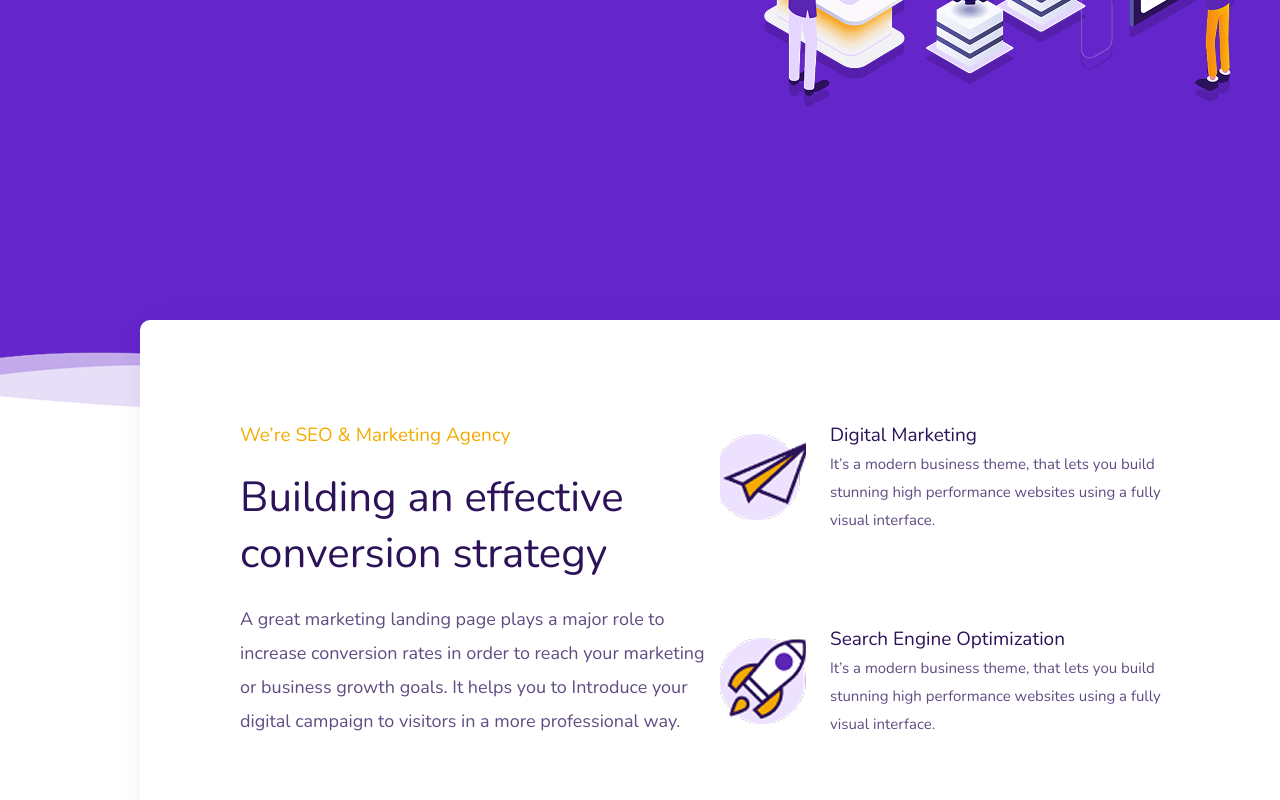
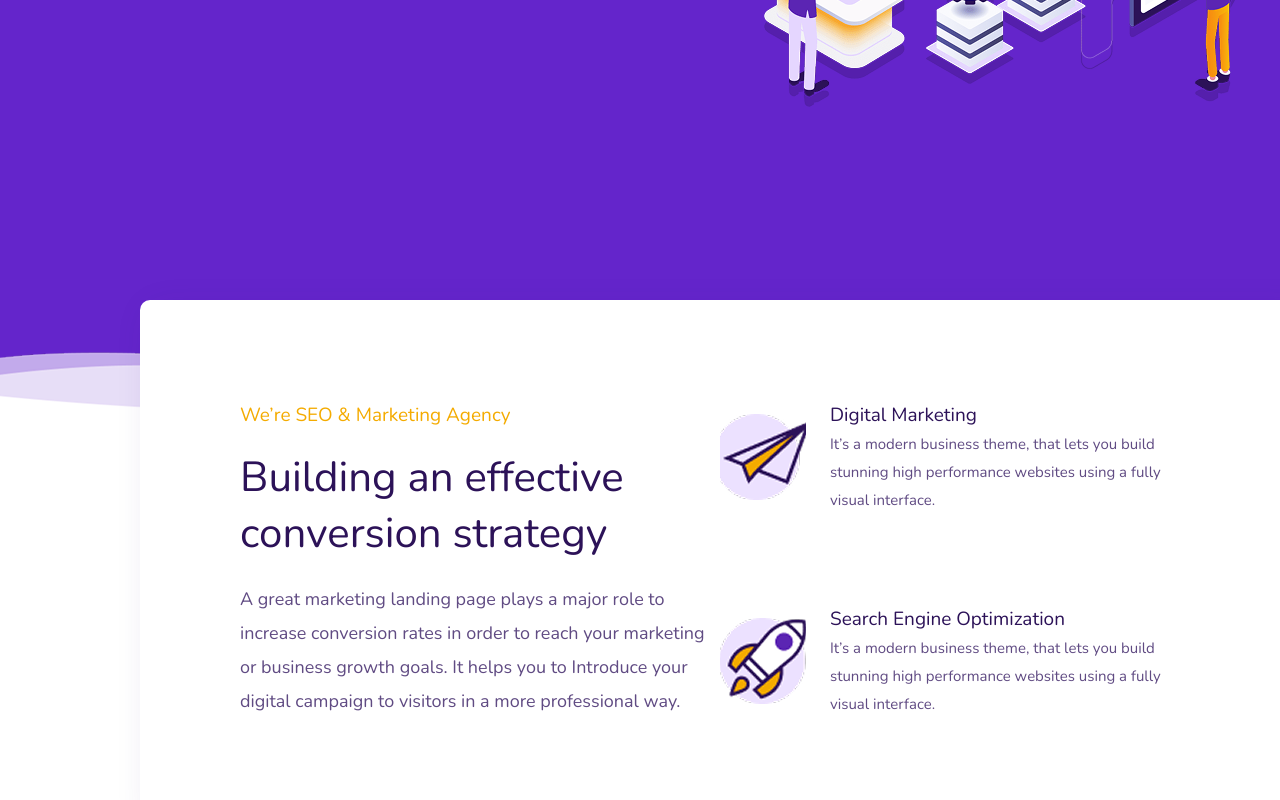
Before and after one commit to DmytroK-goit/seo-marketing, a Next.js app: page / in a window 1280 px wide. Shown: the part 617-1417 px from the top of the page. Built offline with nearby package versions, Linux system fonts and the light colour scheme.

Commit message:
upd firsct block strategy

```diff
--- a/src/Components/Strategy/Strategy.module.css
+++ b/src/Components/Strategy/Strategy.module.css
@@ -12,7 +12,7 @@
   align-items: center;
   margin: 0 auto;
   position: absolute;
-  top: -30px;
+  top: -50px;
   left: 50%;
   transform: translateX(-50%);
   padding: 80px 100px;
```
